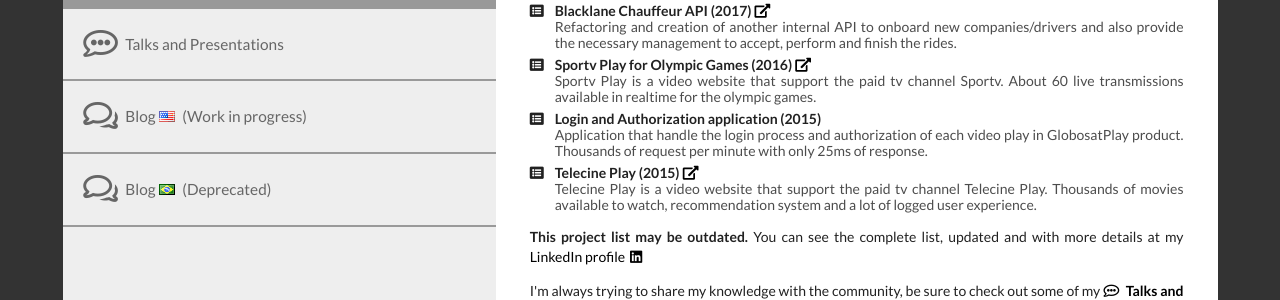
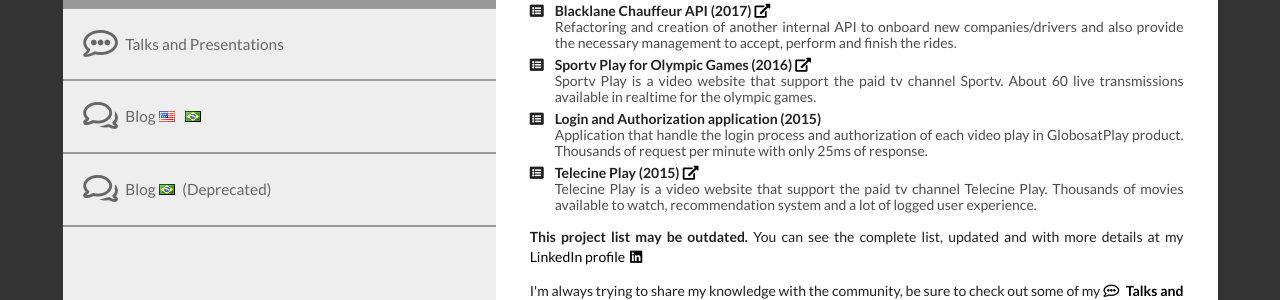
Before and after one commit to rafaelbiriba/rafaelbiriba-about-me, a Jekyll site: the page built from index.html, in a window 1280 px wide. Shown: the part 822-1122 px from the top of the page. Built offline with Jekyll 4.4.1, drawn with Linux system fonts in a browser that asks for light colours.

Commit message:
Fix for blog header

```diff
--- a/_includes/header.html
+++ b/_includes/header.html
@@ -30,7 +30,7 @@
       <i class="talk outline icon"></i> Talks and Presentations
     </a>
     <a href="/blog" target="_blank" class="tab">
-      <i class="comments outline icon"></i> Blog <i class="us flag"></i>(Work in progress)
+      <i class="comments outline icon"></i> Blog <i class="us flag"></i> <i class="br flag"></i>
     </a>
     <a href="/blogwp.html" target="_blank" class="tab">
       <i class="comments outline icon"></i> Blog <i class="br flag"></i>(Deprecated)
```
